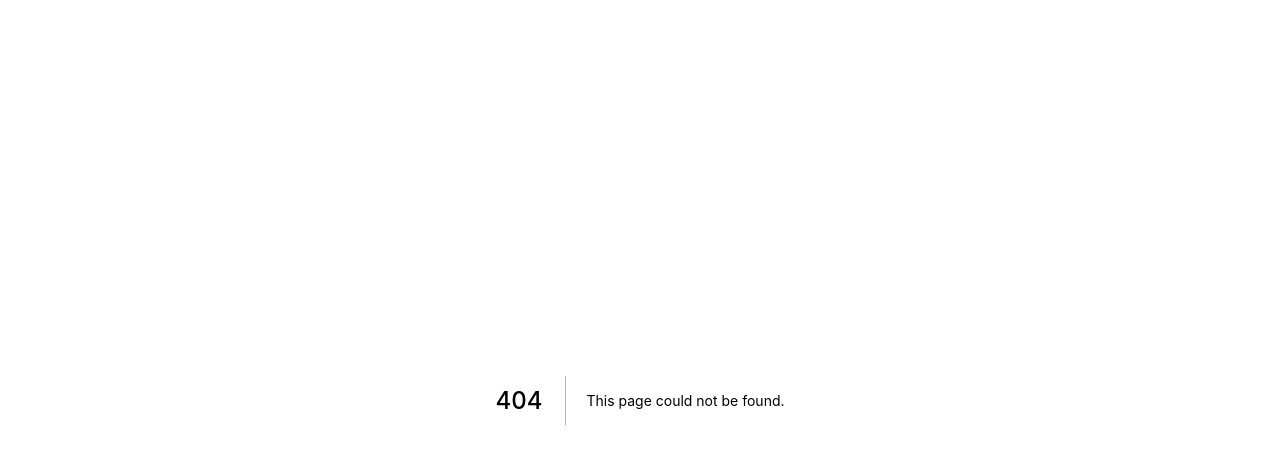
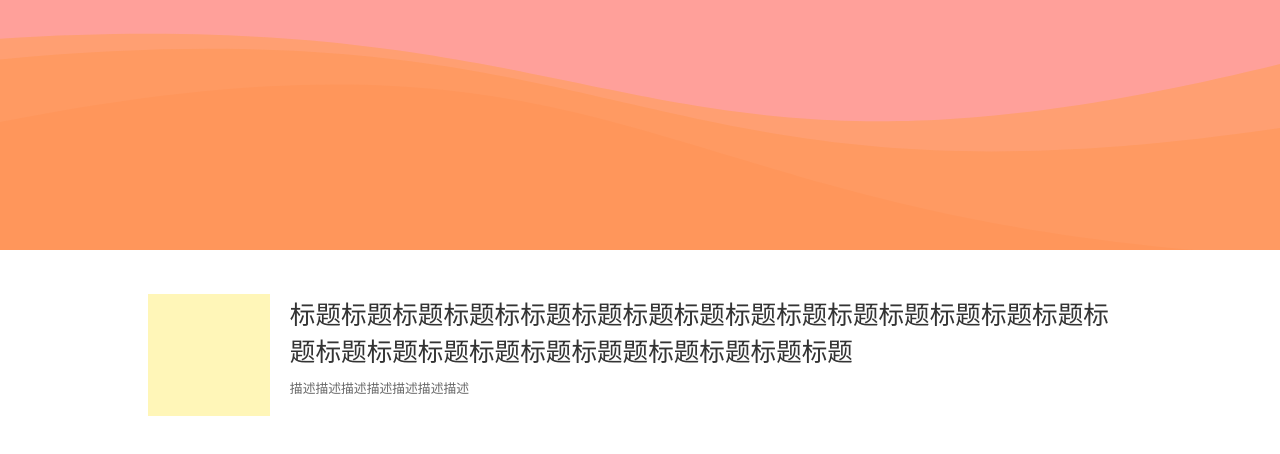
Before and after one commit to hishosho/blog, a Next.js app: page /blog in a window 1280 px wide. Before the commit this address had no page. Shown: the top 454 px of the page. Built offline with nearby package versions, Linux system fonts and the light colour scheme.

Commit message:
[Feat]: 添加博客页面

```diff
--- /dev/null
+++ b/components/blog/BlogCard.module.css
@@ -0,0 +1,18 @@
+.cardWrap {
+  padding: 20px;
+  display: flex;
+  flex-direction: row;
+  cursor: pointer;
+}
+.cardContent {
+  margin-left: 20px;
+}
+.cardTitle {
+  font-size: 2vw;
+  color: #333;
+}
+.cardDesc {
+  margin-top: 10px;
+  font-size: 1vw;
+  color: #666;
+}
--- /dev/null
+++ b/components/blog/BlogCard.tsx
@@ -0,0 +1,33 @@
+import styles from './BlogCard.module.css'
+import Image from 'next/image'
+interface childProps {
+  image: string;
+  title: string;
+  desc: string;
+}
+const BlogCard = (props: any) => {
+  const {
+    image,
+    title,
+    desc
+  } = props
+  return (
+    <div>
+      <div className={styles.cardWrap}>
+        <Image
+          className={styles.cardImage}
+          src={image}
+          width={200}
+          height={200}
+          alt=''
+        />
+        <div className={styles.cardContent}>
+          <div className={styles.cardTitle}>{title}</div>
+          <div className={styles.cardDesc}>{desc}</div>
+        </div>
+      </div>
+    </div>
+  )
+}
+
+export default BlogCard
--- /dev/null
+++ b/components/blog/WaveCanvas.tsx
@@ -0,0 +1,85 @@
+import { useRef, useState, useEffect } from 'react'
+
+interface childProps {
+  width: number;
+  height: number;
+  colors: string[];
+}
+
+const WaveCanvas = (props: any) => {
+  const { width,
+          height,
+          colors
+        } = props,
+        canvasRef = useRef<HTMLCanvasElement>(null),
+        [ canvasCtx, setCanvasCtx ] = useState<any>(null)
+
+  let step: number = 0,
+      point1H: number = 0,
+      point2H: number = height,
+      flag: boolean = true,
+      raf: any = null
+
+  const draw = () => {
+    step++
+    const angle: number = step * Math.PI / 180,
+          step1H: number = Math.sin(angle),
+          step2H: number = Math.cos(angle)
+
+    if (flag) {
+      point1H = point1H + step1H
+      point2H = point2H - step2H
+    } else {
+      point1H = point1H - step1H
+      point2H = point2H + step2H
+    }
+
+    if (point1H === height) {
+      flag = false
+    }
+
+    flag = point1H === 0
+
+    canvasCtx.clearRect(0, 0, width, height)
+
+    for (let i = 0; i < 4; i++) {
+      canvasCtx.save()
+      canvasCtx.fillStyle = colors[i]
+      canvasCtx.beginPath()
+      if (i === 0) {
+        canvasCtx.moveTo(0, 0)
+        canvasCtx.lineTo(0, 0)
+      } else if (i === 1) {
+        canvasCtx.moveTo(0, height / 2 + point1H / 2)
+        canvasCtx.bezierCurveTo(width / 2, point1H / 2, width / 2, point2H , width, height - point1H)
+      } else if (i === 2) {
+        canvasCtx.moveTo(0, height / 4 + point1H / 2)
+        canvasCtx.bezierCurveTo(width / 2, point1H / 4 , width / 2, point2H , width, height/2 - point1H / 2)
+      } else {
+        canvasCtx.moveTo(0, height / 6 + point1H / 2)
+        canvasCtx.bezierCurveTo(width / 2, point1H / 6 , width / 2, point2H , width, height/4- point1H / 4)
+      }
+      canvasCtx.lineTo(width, 0)
+      canvasCtx.lineTo(width, height)
+      canvasCtx.lineTo(0, height)
+      canvasCtx.closePath()
+      canvasCtx.fill()
+      canvasCtx.restore()
+    }
+    raf = window.requestAnimationFrame(draw)
+  }
+
+  useEffect(() => {
+    if (canvasRef.current) {
+      const canvas = canvasRef.current
+      setCanvasCtx(canvas.getContext('2d'))
+      canvasCtx && draw()
+    }
+    return () => {
+      window.cancelAnimationFrame(raf)
+    }
+  }, [width])
+  return <canvas ref={canvasRef} width={width} height={height}></canvas>
+}
+
+export default WaveCanvas
--- /dev/null
+++ b/pages/blog/index.tsx
@@ -0,0 +1,44 @@
+import { useRef, useEffect, useState } from 'react'
+import WaveCanvas from '../../components/blog/WaveCanvas'
+import BlogCard from '../../components/blog/BlogCard'
+import { debounce } from '../../util/index'
+import styles from '../../styles/Blog.module.css'
+import cardImg from './1.jpeg'
+
+const Blog = () => {
+  const blogRef = useRef<HTMLDivElement>(null)
+  const [width, setWidth] = useState<number>(0)
+  const [height, setHeight] = useState<number>(0)
+  useEffect(() => {
+    const resize = () => {
+      const width: number = blogRef.current && blogRef.current.offsetWidth || 0
+      setWidth(width)
+    }
+
+    resize()
+
+    window.addEventListener('resize', debounce(resize))
+
+    return () => {
+      window.removeEventListener('resize', resize)
+    }
+
+  }, [blogRef.current])
+  return (
+    <div ref={blogRef}>
+      <WaveCanvas
+        width={width}
+        height={250}
+        colors={['rgba(255,98,87,.6)', 'rgba(255,118,87,.6)', 'rgba(255,138,87,.6)', 'rgba(255,158,87,.6)']}
+      />
+      <div className={styles.blogList}>
+        <BlogCard
+          image={cardImg}
+          title='标题标题标题标题标标题标题标题标题标题标题标题标题标题标题标题标题标题标题标题标题标题标题题标题标题标题标题'
+          desc='描述描述描述描述描述描述描述'/>
+      </div>
+    </div>
+  )
+}
+
+export default Blog
--- /dev/null
+++ b/styles/Blog.module.css
@@ -0,0 +1,4 @@
+.blogList {
+  width: 80%;
+  margin: 20px auto;
+}
```
Also changed, not shown: pages/blog/1.jpeg (added).
